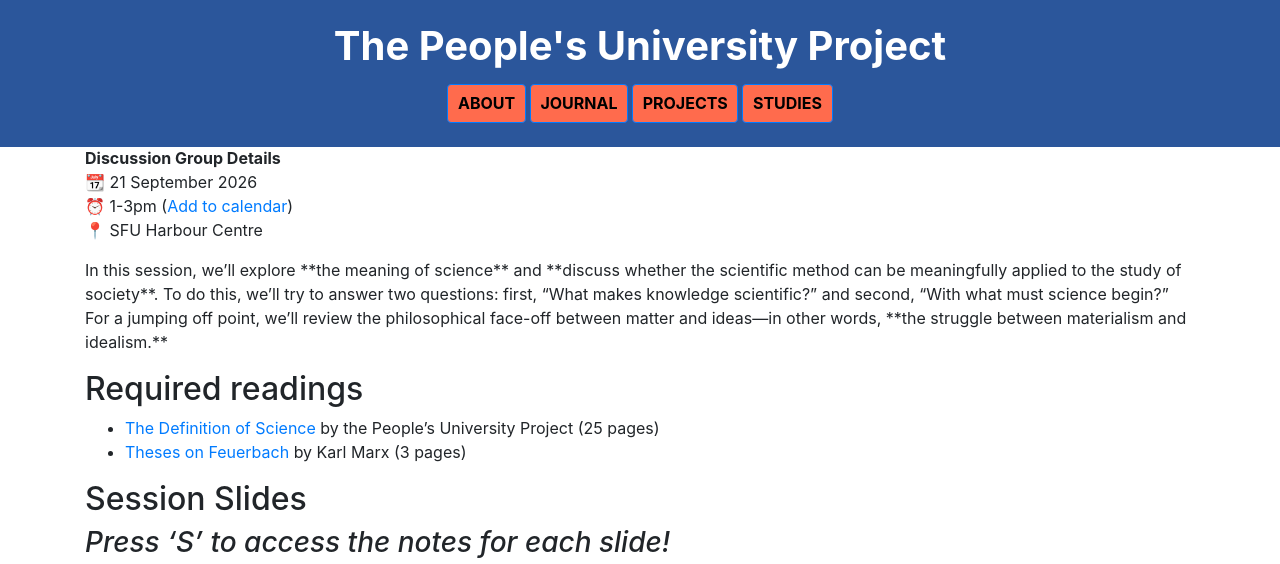
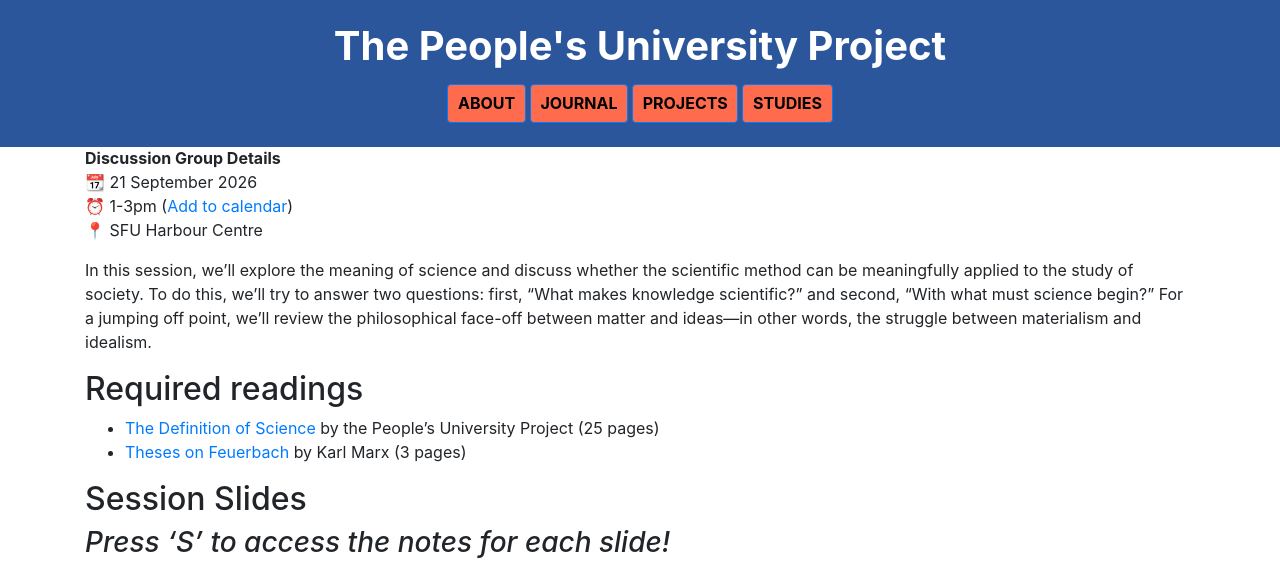
Before and after one commit to Peoples-University/website, a Jekyll site: the page built from _orgschool26/thinking-scientifically.md, in a window 1280 px wide and 900 px high, scrolled down 503 px, cut to the strip 0-564 px from the top of the window. Built offline with Jekyll 4.4.1, drawn with Linux system fonts in a browser that asks for light colours.

```diff
--- a/_orgschool26/thinking-scientifically.md
+++ b/_orgschool26/thinking-scientifically.md
@@ -17,13 +17,12 @@ books:
     reading_author: Karl Marx
     reading_pagecount: 3
     reading_link: https://www.marxists.org/archive/marx/works/1845/theses/theses.htm
-summary: "In this session, we’ll explore **the meaning of science** and
-  **discuss whether the scientific method can be meaningfully applied to the
-  study of society**. To do this, we’ll try to answer two questions: first,
-  “What makes knowledge scientific?” and second, “With what must science begin?”
-  For a jumping off point, we’ll review the philosophical face-off between
-  matter and ideas—in other words, **the struggle between materialism and
-  idealism.**"
+summary: "In this session, we’ll explore the meaning of science and discuss
+  whether the scientific method can be meaningfully applied to the study of
+  society. To do this, we’ll try to answer two questions: first, “What makes
+  knowledge scientific?” and second, “With what must science begin?” For a
+  jumping off point, we’ll review the philosophical face-off between matter and
+  ideas—in other words, the struggle between materialism and idealism."
 layout: os_layout
 date: 21 September 2026
 ---
```
